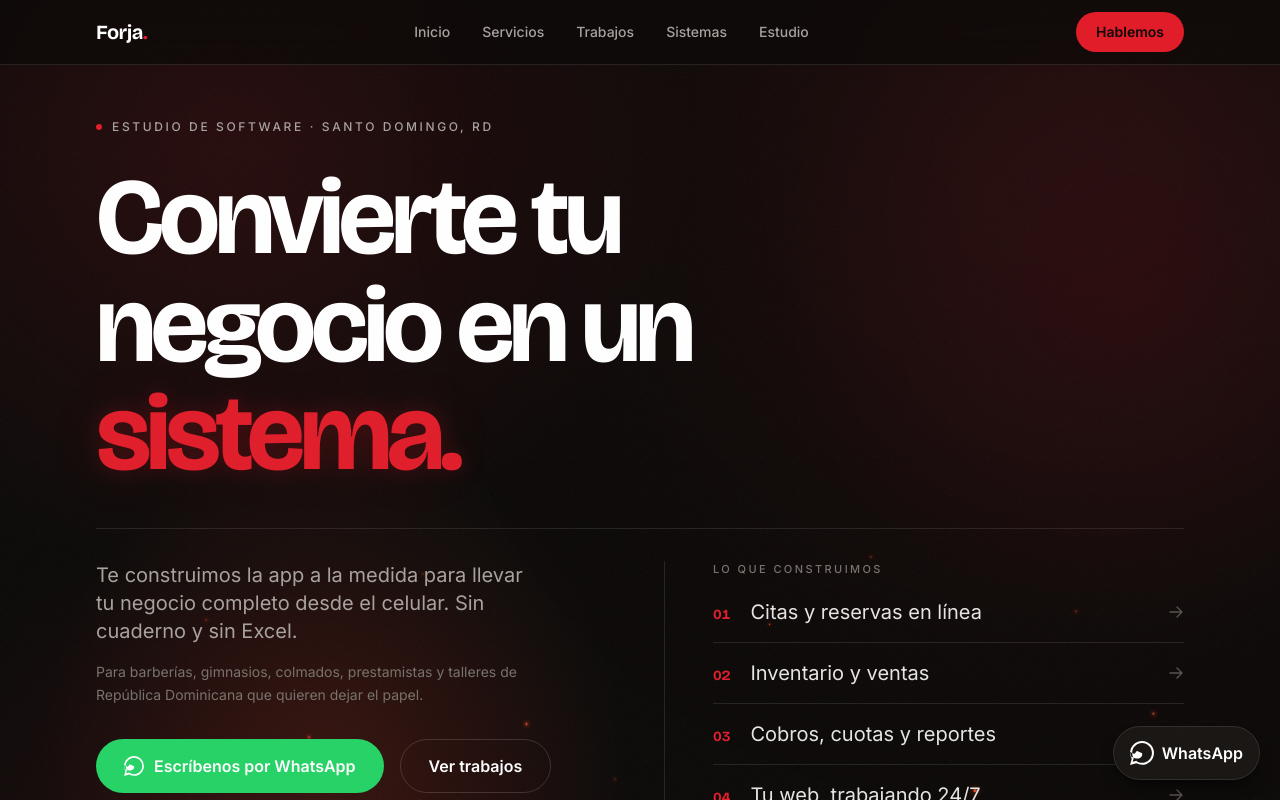
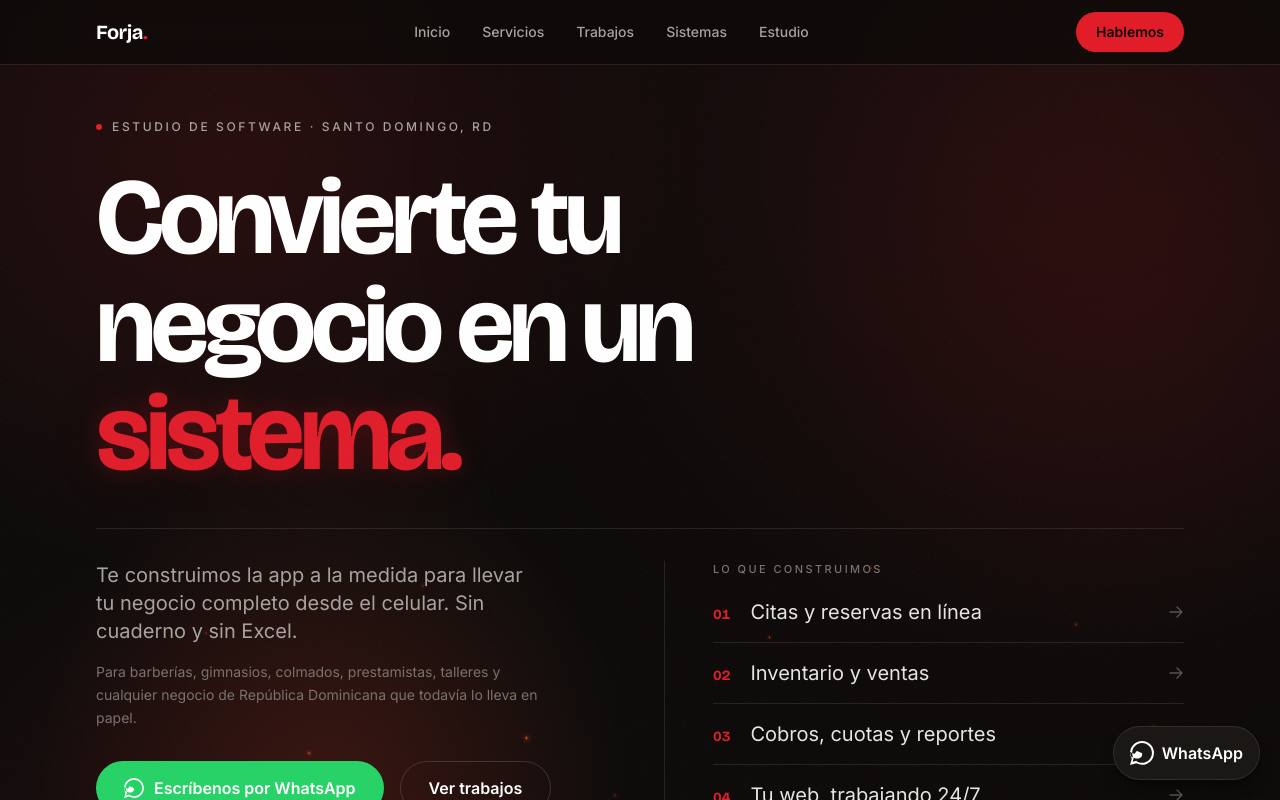
Before and after one commit to Najo24-code/pilotoapps-web, a Next.js app: page /pilotoapps-web/ in a window 1280 px wide. Shown: the top 800 px of the page. Built offline with nearby package versions, Linux system fonts and the light colour scheme.

Commit message:
copy: abrir el para quien del hero a cualquier negocio que todavia lo lleva en papel, los rubros son solo ejemplos

```diff
--- a/app/page.tsx
+++ b/app/page.tsx
@@ -77,8 +77,8 @@ export default function Home() {
                 desde el celular. Sin cuaderno y sin Excel.
               </p>
               <p className="mt-4 max-w-md text-sm leading-relaxed text-stone-500">
-                Para barberías, gimnasios, colmados, prestamistas y talleres de
-                República Dominicana que quieren dejar el papel.
+                Para barberías, gimnasios, colmados, prestamistas, talleres y
+                cualquier negocio de República Dominicana que todavía lo lleva en papel.
               </p>
               <div className="mt-8 flex flex-wrap gap-4">
                 <a
```
